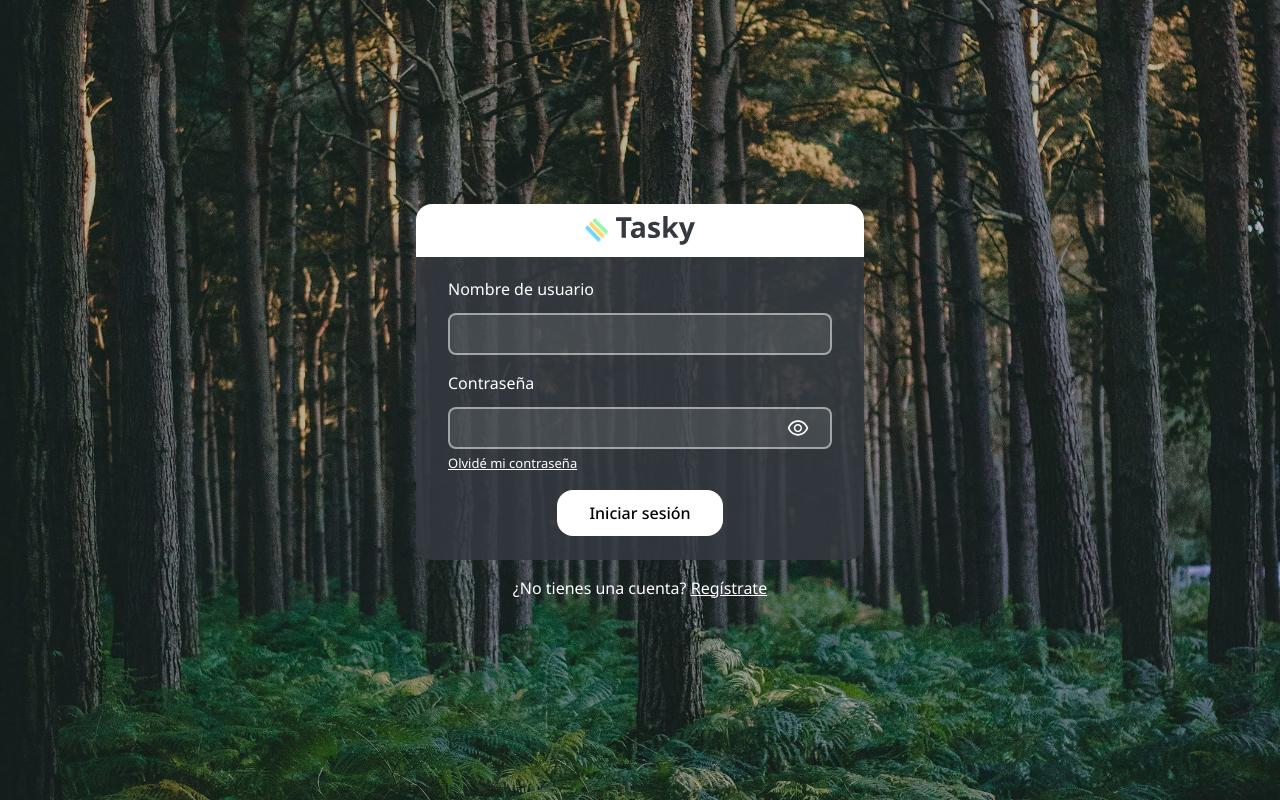
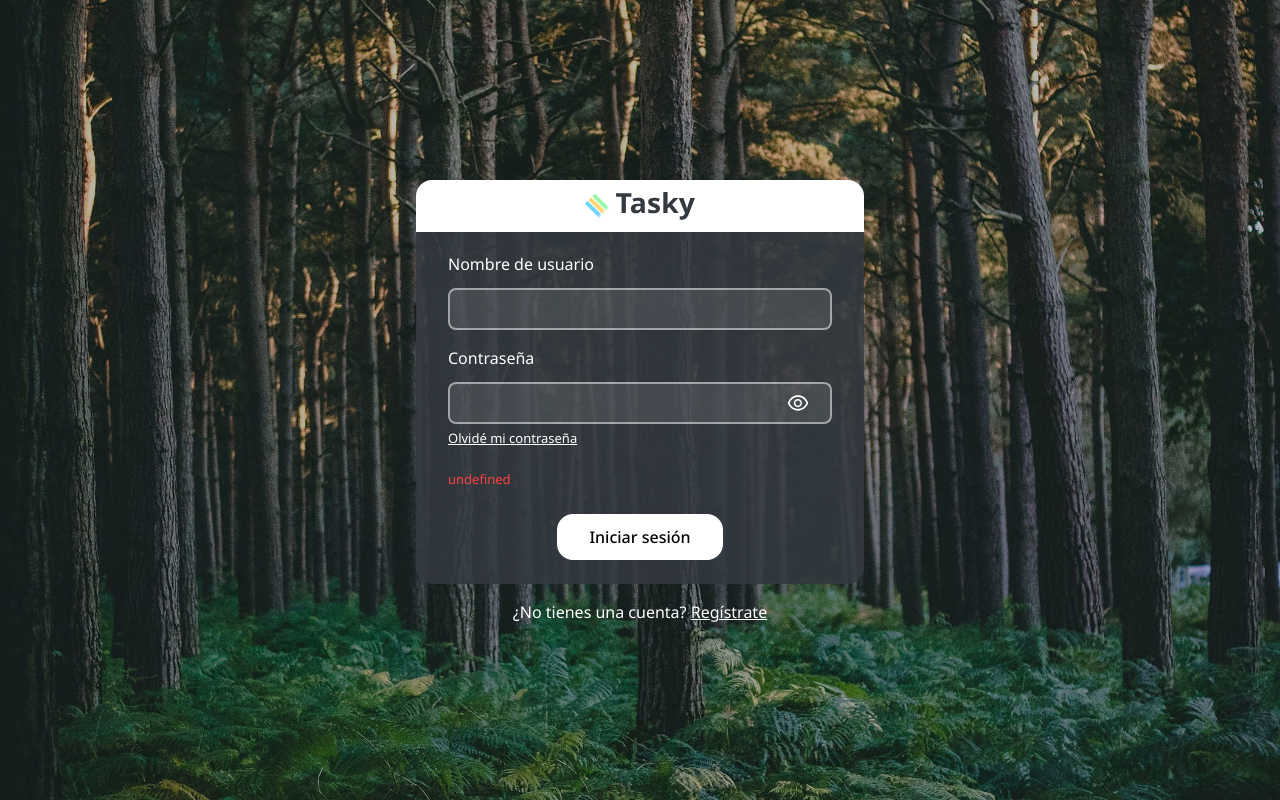
Before and after one commit to emilianovaccaro/Tasky, a React (Vite) app in the folder client/: page /login in a window 1280 px wide. Built offline with nearby package versions, Linux system fonts and the light colour scheme.

Commit message:
error messages

```diff
--- a/client/src/components/TaskForm.jsx
+++ b/client/src/components/TaskForm.jsx
@@ -37,7 +37,7 @@ const TaskForm = (props) => {
   const dispatch = useDispatch()
   const token = localStorage.getItem('token')
   const { team } = useSelector(state => state.user)
-  const [ taskError, setTaskError ] = useState('asdasdasdasd')
+  const [ taskError, setTaskError ] = useState({})
 
 
   console.log(props)
@@ -66,7 +66,7 @@ const TaskForm = (props) => {
         }
         return props.toggleModal(false)
       } catch (error) {
-        setTaskError(error.response.data?.msg)
+        setTaskError(error.response.data)
       }
     }
   })
@@ -138,7 +138,7 @@ const TaskForm = (props) => {
           onBlur={handleBlur}
         />
         <ErrorContainer>
-          {taskError && <SubLabel error registerError>{`${taskError}`}</SubLabel>}
+          {taskError && <SubLabel error registerError>{`${taskError?.msg}`}</SubLabel>}
         </ErrorContainer>
 
         <ButtonsContainer>
--- a/client/src/pages/Login.jsx
+++ b/client/src/pages/Login.jsx
@@ -17,7 +17,7 @@ import TaskyLogoDark from '../assets/logo-banner-dark.svg'
 
 export const Login = () => {
   const [section, setSection] = React.useState('login')
-  const [ dbError, setDbError ] = useState('')
+  const [ dbError, setDbError ] = useState({})
   const navigate = useNavigate()
   const dispatch = useDispatch()
 
@@ -46,7 +46,8 @@ export const Login = () => {
         await dispatch(signIn(values))
         return navigate('/')
       } catch (error) {
-        return setDbError(error.response.data)
+        console.log(error)
+        setDbError(error.response.data)
       }
     },
   })
@@ -67,6 +68,7 @@ export const Login = () => {
             <Input touched={ touched.password } error={ errors.password } name='password' onChange={ handleChange } value={ values.password } onBlur={ handleBlur } type={'password'} id="password" icon={<Icon as={icons.eye} white />} inputLabel={'Contraseña'} maxLength={40} fullWidth />
             <SubLabel onClick={() => setSection('forgot-password')} button className='forgot-password'>Olvidé mi contraseña</SubLabel>
           </div>
+          {dbError && <SubLabel error>{`${dbError?.msg}`}</SubLabel>}
           <BoxButton type='submit'><Label black medium>Iniciar sesión</Label></BoxButton>
         </form>
         }
@@ -77,7 +79,6 @@ export const Login = () => {
           <div>
             <Input touched={touched.usernameForgot} error={errors.usernameForgot} name='usernameForgot' onChange={ handleChange } value={ values.usernameForgot} onBlur={ handleBlur } type={'text'} id="usernameForgot" inputLabel={'Nombre de usuario'} fullWidth />
           </div>
-          {dbError && <SubLabel error registerError>{`${dbError?.msg}`}</SubLabel>}
           <ButtonsContainer>
             <Label button icon onClick={() => setSection('login')}><Icon as={icons.back} size={20} mr={8} />Atrás</Label>
             <BoxButton type='submit'><Label black medium>Enviar</Label></BoxButton>
```
